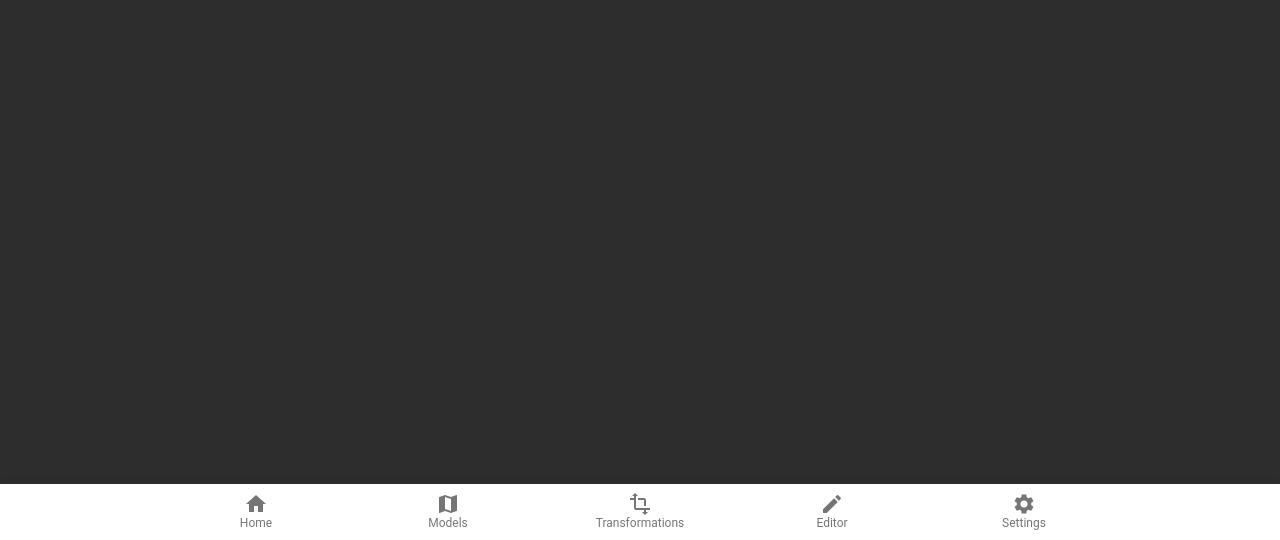
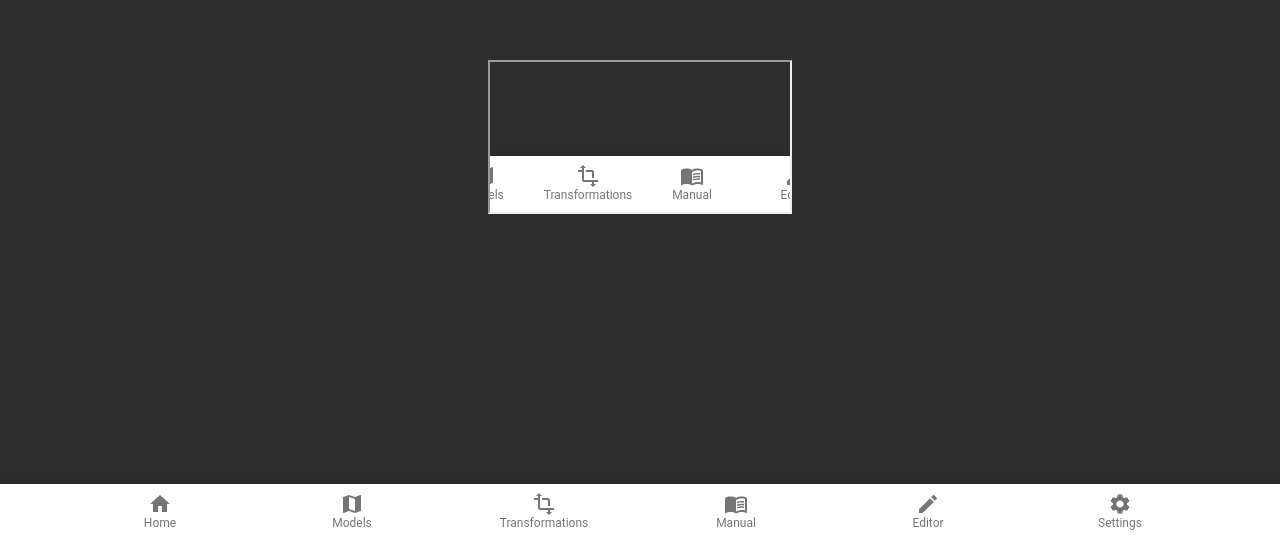
Before and after one commit to rzfzr/MDD4CPD-Legacy, a React (Create React App) app: page /mdd4/manual in a window 1280 px wide. Shown: the part 260-800 px from the top of the page. Built offline with nearby package versions, Linux system fonts and the light colour scheme; what @projectstorm/react-canvas-core, @projectstorm/react-diagrams would draw is missing.

Commit message:
Adding manual.pdf and page

```diff
--- a/src/App.tsx
+++ b/src/App.tsx
@@ -6,7 +6,9 @@ import EditorPage from './pages/Editor'
 import HomePage from './pages/Home';
 import ModelsPage from './pages/Models';
 import TransformationsPage from './pages/Transformations';
+import ManualPage from './pages/Manual';
 import SettingsPage from './pages/Settings';
+
 export default function App() {
   return (
     <div className="App">
@@ -15,6 +17,7 @@ export default function App() {
           <Route path='/mdd4/' element={<HomePage />} />
           <Route path='/mdd4/models' element={<ModelsPage />} />
           <Route path='/mdd4/transformations' element={<TransformationsPage />} />
+          <Route path='/mdd4/manual' element={<ManualPage />} />
           <Route path='/mdd4/editor' element={<EditorPage />} />
           <Route path='/mdd4/settings' element={<SettingsPage />} />
         </Routes>
--- a/src/components/Code.tsx
+++ b/src/components/Code.tsx
@@ -527,7 +527,7 @@ export default function Code(props: { model: string }) {
     }, [props])
     return (
         <div className="Code">
-            <div style={{ border: problems.length !== 0 ? 'solid yellow 2px' : 'dotted black 2px' }}>
+            {/* <div style={{ border: problems.length !== 0 ? 'solid yellow 2px' : 'dotted black 2px' }}>
                 <div style={{ border: problems.length !== 0 ? 'solid yellow 1px' : 'dotted white 1px', fontSize: '1em' }}>
                     {problems.length} Problems!
                 </div>
@@ -579,7 +579,7 @@ export default function Code(props: { model: string }) {
                         </div>
                     })
                 }
-            </div>
+            </div> */}
             <pre style={{
                 height: '100%', overflow: 'auto'
             }}>
--- a/src/components/NavigationBar.tsx
+++ b/src/components/NavigationBar.tsx
@@ -12,6 +12,7 @@ import MapIcon from '@material-ui/icons/Map';
 // import PaletteIcon from '@material-ui/icons/Palette';
 import SettingsIcon from '@mui/icons-material/Settings';
 import TransformIcon from '@mui/icons-material/Transform';
+import MenuBookIcon from '@mui/icons-material/MenuBook';
 
 export default function SimpleBottomNavigation() {
     const pathname = window.location.pathname; // in case user visits the path directly. The BottomNavBar is able to follow suit.
@@ -31,6 +32,7 @@ export default function SimpleBottomNavigation() {
                 <BottomNavigationAction component={Link} label="Models" to="/mdd4/models" icon={<MapIcon />} />
                 <BottomNavigationAction component={Link} label="Transformations" to="/mdd4/transformations" icon={<TransformIcon />} />
                 {/* <BottomNavigationAction component={Link} label="Palette" to="/mdd4/palette" icon={<PaletteIcon />} /> */}
+                <BottomNavigationAction component={Link} label="Manual" to="/mdd4/manual" icon={<MenuBookIcon />} />
                 <BottomNavigationAction component={Link} label="Editor" to="/mdd4/editor" icon={<EditIcon />} />
                 <BottomNavigationAction component={Link} label="Settings" to="/mdd4/settings" icon={<SettingsIcon />} />
             </BottomNavigation>
--- /dev/null
+++ b/src/pages/Manual.tsx
@@ -0,0 +1,9 @@
+export default function ManualPage() {
+
+
+    return <>
+        <div>
+            <iframe src={'../assets/manual.pdf'} />
+        </div>
+    </>
+}
```
Also changed, not shown: 1 other file (tests, documents, lock files or other folders).
